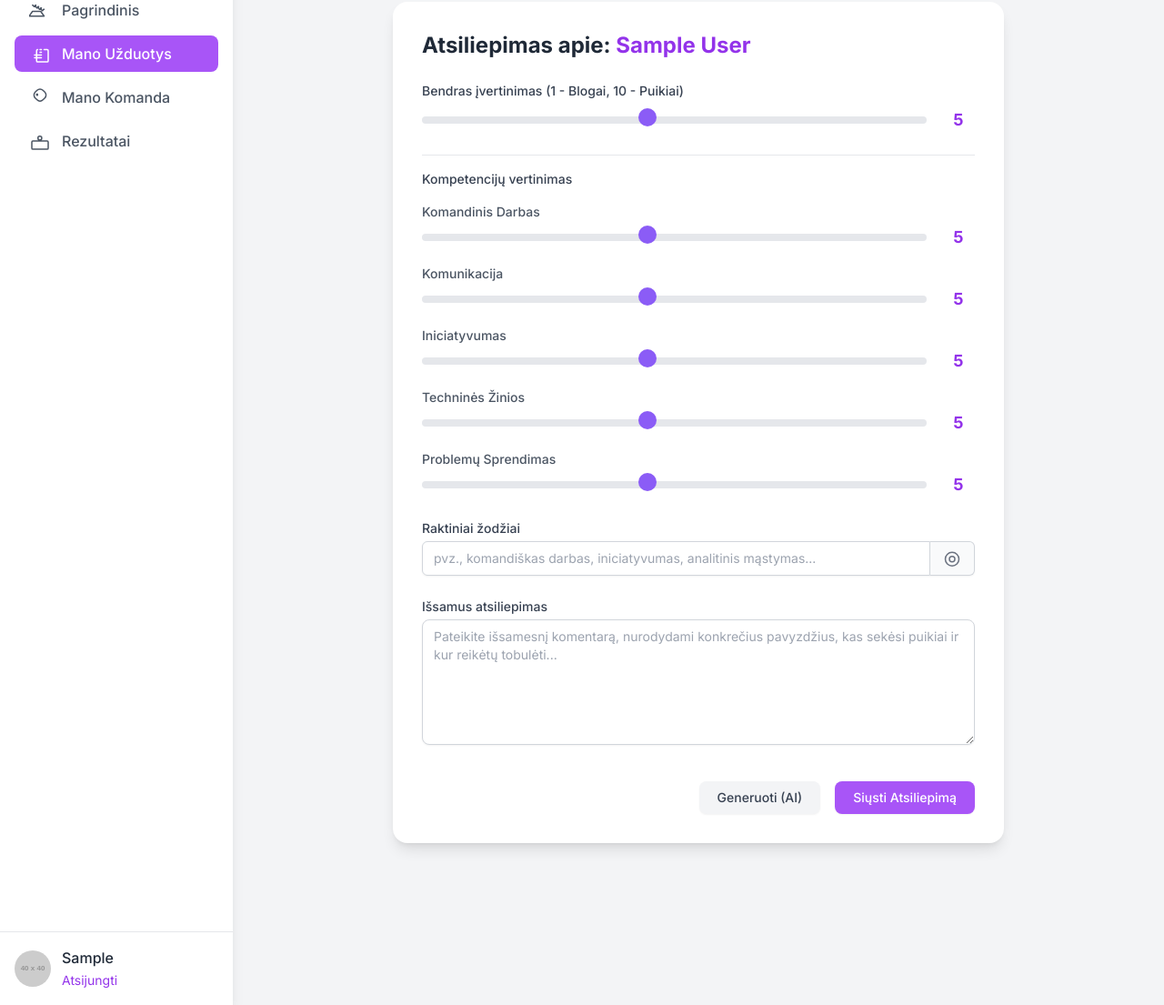
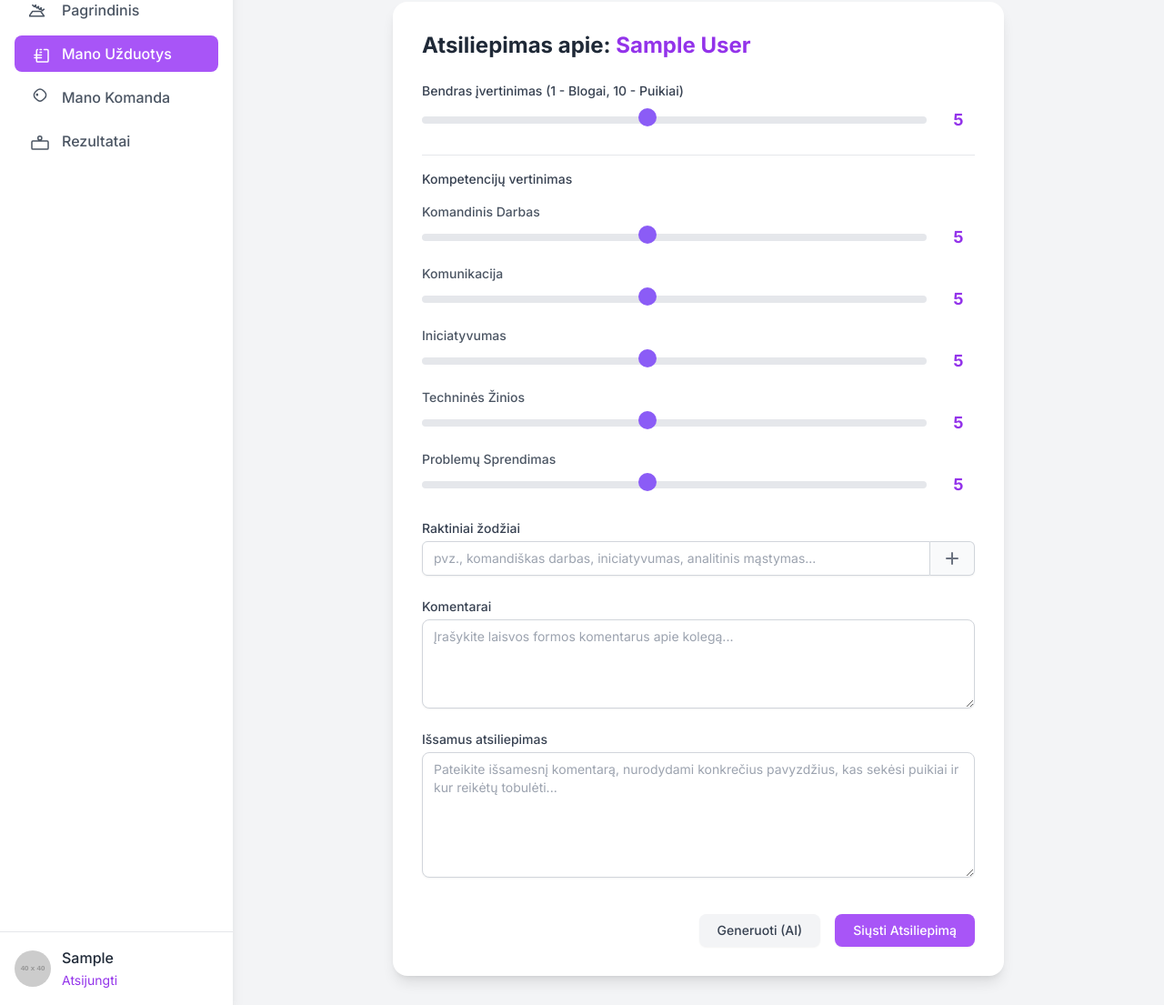
Before and after one commit to delfas2/feedbackas, a Django app: page /fill_feedback/1/ in a window 1280 px wide. Shown: the part 98-1203 px from the top of the page at 91% size. Run offline with Django 4.2, Linux system fonts and the light colour scheme; a user stored in the database is signed in; tables that the repository leaves empty hold one stand-in row (values such as "Sample post"); grey boxes labelled with a size stand in for pictures from a placeholder-image service; some libraries are stand-ins or nearby versions.

Commit message:
Sutvarkyta registracijos formos klaida, pridėtas komentaro laukas

```diff
--- a/feedbackas/forms.py
+++ b/feedbackas/forms.py
@@ -2,16 +2,49 @@ from django.contrib.auth.forms import UserCreationForm
 from django.contrib.auth.models import User
 from django import forms
 from .models import Feedback
+from django.utils.translation import gettext_lazy as _
 
 class RegistrationForm(UserCreationForm):
+    email = forms.EmailField(
+        max_length=254,
+        required=True,
+        help_text='Required. Inform a valid email address.'
+    )
     first_name = forms.CharField(max_length=30, required=True, help_text='Required.')
     last_name = forms.CharField(max_length=30, required=True, help_text='Required.')
-    email = forms.EmailField(max_length=254, help_text='Required. Inform a valid email address.')
-    company = forms.CharField(max_length=100, required=True, help_text='Required.')
+    company = forms.CharField(max_length=100, required=False)
+    password1 = forms.CharField(label=_("Password"), widget=forms.PasswordInput, strip=False)
+    password2 = forms.CharField(
+        label=_("Password confirmation"),
+        widget=forms.PasswordInput,
+        strip=False,
+    )
 
     class Meta(UserCreationForm.Meta):
         model = User
-        fields = UserCreationForm.Meta.fields + ('first_name', 'last_name', 'email', 'company',)
+        fields = ('first_name', 'last_name', 'email', 'company')
+
+    def __init__(self, *args, **kwargs):
+        super().__init__(*args, **kwargs)
+        css_class = 'mt-1 block w-full px-3 py-2 border border-gray-300 rounded-md shadow-sm placeholder-gray-400 focus:outline-none focus:ring-purple-500 focus:border-purple-500 sm:text-sm'
+        # The fields dictionary includes the fields from the form and the inherited ones
+        self.fields['password1'].widget.attrs.update({'class': css_class})
+        self.fields['password2'].widget.attrs.update({'class': css_class})
+        self.fields['email'].widget.attrs.update({'class': css_class})
+        self.fields['first_name'].widget.attrs.update({'class': css_class})
+        self.fields['last_name'].widget.attrs.update({'class': css_class})
+        self.fields['company'].widget.attrs.update({'class': css_class})
+
+    def clean_email(self):
+        email = self.cleaned_data.get('email')
+        if User.objects.filter(username=email).exists():
+            raise forms.ValidationError("Vartotojas su tokiu el. pašto adresu jau egzistuoja.")
+        return email
+
+    def save(self, commit=True):
+        self.instance.username = self.cleaned_data["email"]
+        user = super().save(commit=commit)
+        return user
 
 class FeedbackForm(forms.ModelForm):
     class Meta:
@@ -24,5 +57,6 @@ class FeedbackForm(forms.ModelForm):
             'technical_skills_rating',
             'problem_solving_rating',
             'keywords',
+            'comments',
             'feedback'
         ]
--- a/feedbackas/models.py
+++ b/feedbackas/models.py
@@ -22,6 +22,7 @@ class Feedback(models.Model):
     problem_solving_rating = models.IntegerField(default=5)
 
     keywords = models.CharField(max_length=255)
+    comments = models.TextField(blank=True)
     feedback = models.TextField()
 
     def __str__(self):
--- a/feedbackas/views.py
+++ b/feedbackas/views.py
@@ -165,6 +165,7 @@ def generate_ai_feedback(request):
         data = json.loads(request.body)
         ratings = data.get('ratings', {})
         keywords = data.get('keywords', '')
+        comments = data.get('comments', '')
         existing_feedback = data.get('existing_feedback', '')
         colleague_name = data.get('colleague_name', 'Kolega')
 
@@ -175,7 +176,7 @@ def generate_ai_feedback(request):
         Apibendrink šį grįžtamąjį ryšį apie komandos narį, vardu {colleague_name}.
 
         **Kontekstas:**
-        Tai yra kolegos vertinimas. Prašau suformuluoti konstruktyvų, profesionalų ir malonų atsiliepimą apie {colleague_name}.
+        Tai yra kolegos vertinimas. Prašau suformuluoti konstruktyvų, profesionalų atsiliepimą apie {colleague_name}, srityse kurios įvertintos žemiau 7 gali duoti lengvos kritikos.
         Tekstas turi būti parašytas lietuvių kalba.
 
         **Duomenys:**
@@ -189,12 +190,15 @@ def generate_ai_feedback(request):
 
         - **Raktiniai žodžiai:** {keywords}
 
+        - **Komentarai:** {comments}
+
         - **Esamas išsamus atsiliepimas (jei yra, papildyk jį):** {existing_feedback}
 
         **Užduotis:**
         Remdamasis pateiktais duomenimis, sugeneruok sklandų ir išsamų atsiliepimo tekstą apie {colleague_name}.
         - Pradėk nuo bendro teigiamo įspūdžio (jei įvertinimai geri).
         - Išskirk 2-3 stipriąsias puses, pagrįsdamas jas raktiniais žodžiais ar aukštais įvertinimais.
+        - Atsižvelk į laisvos formos komentarus.
         - Jei yra žemų įvertinimų ar neigiamų raktinių žodžių, pasiūlyk 1-2 tobulintinas sritis. Formuluok pasiūlymus kaip galimybes augti, o ne kaip kritiką.
         - Apibendrink atsiliepimą pozityvia nata.
         - Nenaudok Markdown formatavimo.
--- a/templates/fill_feedback.html
+++ b/templates/fill_feedback.html
@@ -194,10 +194,9 @@
                                        placeholder="pvz., komandiškas darbas, iniciatyvumas, analitinis mąstymas..."
                                        class="flex-1 block w-full rounded-none rounded-l-md px-3 py-2 border border-gray-300 placeholder-gray-400 focus:outline-none focus:ring-purple-500 focus:border-purple-500 sm:text-sm">
                                 <button type="button" id="open-keyword-modal" class="inline-flex items-center px-3 rounded-r-md border border-l-0 border-gray-300 bg-gray-50 text-gray-500 text-sm hover:bg-gray-100">
-                                    <svg xmlns="http://www.w3.org/2000/svg" fill="none" viewBox="0 0 24 24" stroke-width="1.5" stroke="currentColor" class="w-6 h-6">
-                                        <path stroke-linecap="round" stroke-linejoin="round" d="M12 9.75a3 3 0 0 1 0 6 3 3 0 0 1 0-6zm0-4.5a7.5 7.5 0 1 0 0 15 7.5 7.5 0 0 0 0-15z" />
+                                    <svg xmlns="http://www.w3.org/2000/svg" class="h-6 w-6" fill="none" viewBox="0 0 24 24" stroke="currentColor">
+                                        <path stroke-linecap="round" stroke-linejoin="round" stroke-width="2" d="M12 6v6m0 0v6m0-6h6m-6 0H6" />
                                     </svg>
-
                                 </button>
                             </div>
                         </div>
@@ -217,6 +216,19 @@
                             </div>
                         </div>
 
+                        <!-- Komentarų laukas -->
+                        <div>
+                            <label for="comments" class="block text-sm font-medium text-gray-700">
+                                Komentarai
+                            </label>
+                            <textarea id="comments"
+                                      name="comments"
+                                      rows="4"
+                                      placeholder="Įrašykite laisvos formos komentarus apie kolegą..."
+                                      class="mt-1 block w-full px-3 py-2 border border-gray-300 rounded-lg shadow-sm placeholder-gray-400 focus:outline-none focus:ring-purple-500 focus:border-purple-500 sm:text-sm"
+                            ></textarea>
+                        </div>
+
                         <!-- 3. Išsamaus Atsiliepimo Laukas -->
                         <div>
                             <label for="feedback" class="block text-sm font-medium text-gray-700">
@@ -234,8 +246,12 @@
                         <div class="flex justify-end space-x-4 pt-4">
                             <button type="button"
                                     id="generate-ai-btn"
-                                    class="px-5 py-2 text-sm font-medium text-gray-700 bg-gray-100 rounded-lg shadow-sm hover:bg-gray-200 focus:outline-none focus:ring-2 focus:ring-offset-2 focus:ring-gray-400 transition-colors">
-                                Generuoti (AI)
+                                    class="inline-flex items-center px-5 py-2 text-sm font-medium text-gray-700 bg-gray-100 rounded-lg shadow-sm hover:bg-gray-200 focus:outline-none focus:ring-2 focus:ring-offset-2 focus:ring-gray-400 transition-colors">
+                                <svg id="ai-spinner" class="animate-spin -ml-1 mr-3 h-5 w-5 text-gray-700 hidden" xmlns="http://www.w3.org/2000/svg" fill="none" viewBox="0 0 24 24">
+                                    <circle class="opacity-25" cx="12" cy="12" r="10" stroke="currentColor" stroke-width="4"></circle>
+                                    <path class="opacity-75" fill="currentColor" d="M4 12a8 8 0 018-8V0C5.373 0 0 5.373 0 12h4zm2 5.291A7.962 7.962 0 014 12H0c0 3.042 1.135 5.824 3 7.938l3-2.647z"></path>
+                                </svg>
+                                <span id="ai-btn-text">Generuoti (AI)</span>
                             </button>
                             <button type="submit"
                                     class="px-5 py-2 text-sm font-medium text-white bg-purple-500 rounded-lg shadow-sm hover:bg-purple-600 focus:outline-none focus:ring-2 focus:ring-offset-2 focus:ring-purple-500 transition-colors">
@@ -250,6 +266,7 @@
 
     <!-- Slankiklio reikšmės atnaujinimo skriptas -->
     <script>
+        document.addEventListener('DOMContentLoaded', function() {
             try {
                 // Bendras slankiklių valdymas
                 const sliders = document.querySelectorAll('input[type="range"]');
@@ -365,9 +382,11 @@
                     keywordModal.classList.add('hidden');
                 }
             });
+        });
     </script>
 
     <script>
+        document.addEventListener('DOMContentLoaded', function() {
             function getCookie(name) {
                 let cookieValue = null;
                 if (document.cookie && document.cookie !== '') {
@@ -385,8 +404,11 @@
 
             document.getElementById('generate-ai-btn').addEventListener('click', function() {
                 const btn = this;
-            const originalBtnText = btn.innerHTML;
-            btn.innerHTML = 'Generuojama...';
+                const spinner = document.getElementById('ai-spinner');
+                const btnText = document.getElementById('ai-btn-text');
+
+                spinner.classList.remove('hidden');
+                btnText.textContent = 'Generuojama...';
                 btn.disabled = true;
 
                 const ratings = {
@@ -398,12 +420,14 @@
                     problem_solving: document.getElementById('problem_solving_rating').value,
                 };
                 const keywords = document.getElementById('keywords').value;
+                const comments = document.getElementById('comments').value;
                 const existing_feedback = document.getElementById('feedback').value;
                 const colleague_name = document.getElementById('colleague-name').value;
 
                 const data = {
                     ratings: ratings,
                     keywords: keywords,
+                    comments: comments,
                     existing_feedback: existing_feedback,
                     colleague_name: colleague_name,
                 };
@@ -432,8 +456,10 @@
                     alert('Atsiprašome, įvyko tinklo klaida. Bandykite vėliau.');
                 })
                 .finally(() => {
-                btn.innerHTML = originalBtnText;
+                    spinner.classList.add('hidden');
+                    btnText.textContent = 'Generuoti (AI)';
                     btn.disabled = false;
+                });
             });
         });
     </script>
--- a/templates/registration/register.html
+++ b/templates/registration/register.html
@@ -36,7 +36,7 @@
                     <ul class="list-disc pl-5">
                     {% for field, errors in form.errors.items %}
                         {% for error in errors %}
-                            <li>{{ error }}</li>
+                            <li>{{ field }}: {{ error }}</li>
                         {% endfor %}
                     {% endfor %}
                     </ul>
@@ -77,10 +77,10 @@
 
             <!-- Slaptažodis -->
             <div>
-                <label for="{{ form.password.id_for_label }}" class="block text-sm font-medium text-gray-700">
+                <label for="{{ form.password1.id_for_label }}" class="block text-sm font-medium text-gray-700">
                     Slaptažodis
                 </label>
-                {{ form.password }}
+                {{ form.password1 }}
             </div>
 
             <!-- Pakartoti Slaptažodį -->
```
Lines whose indentation alone changed are shown as unchanged.
